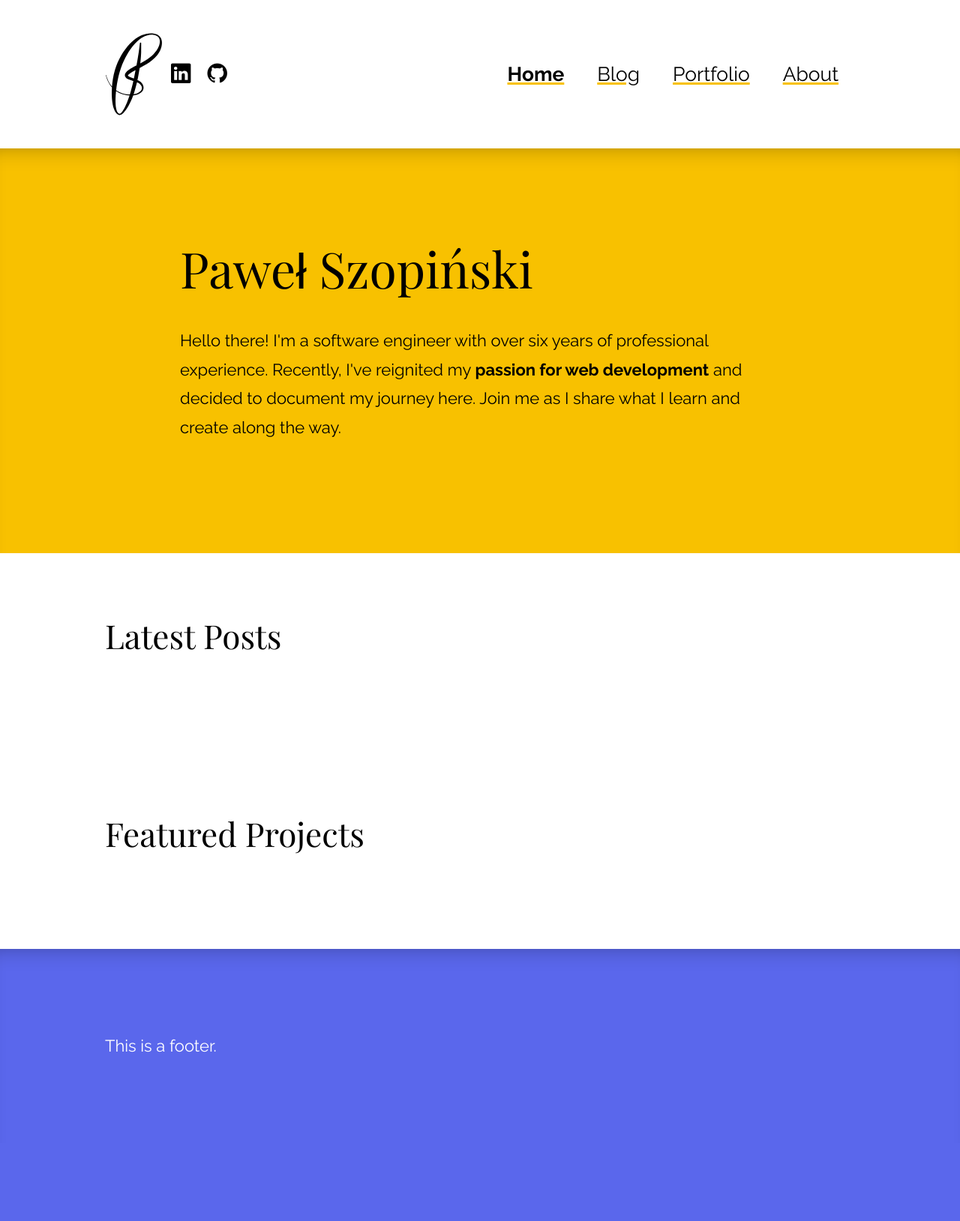
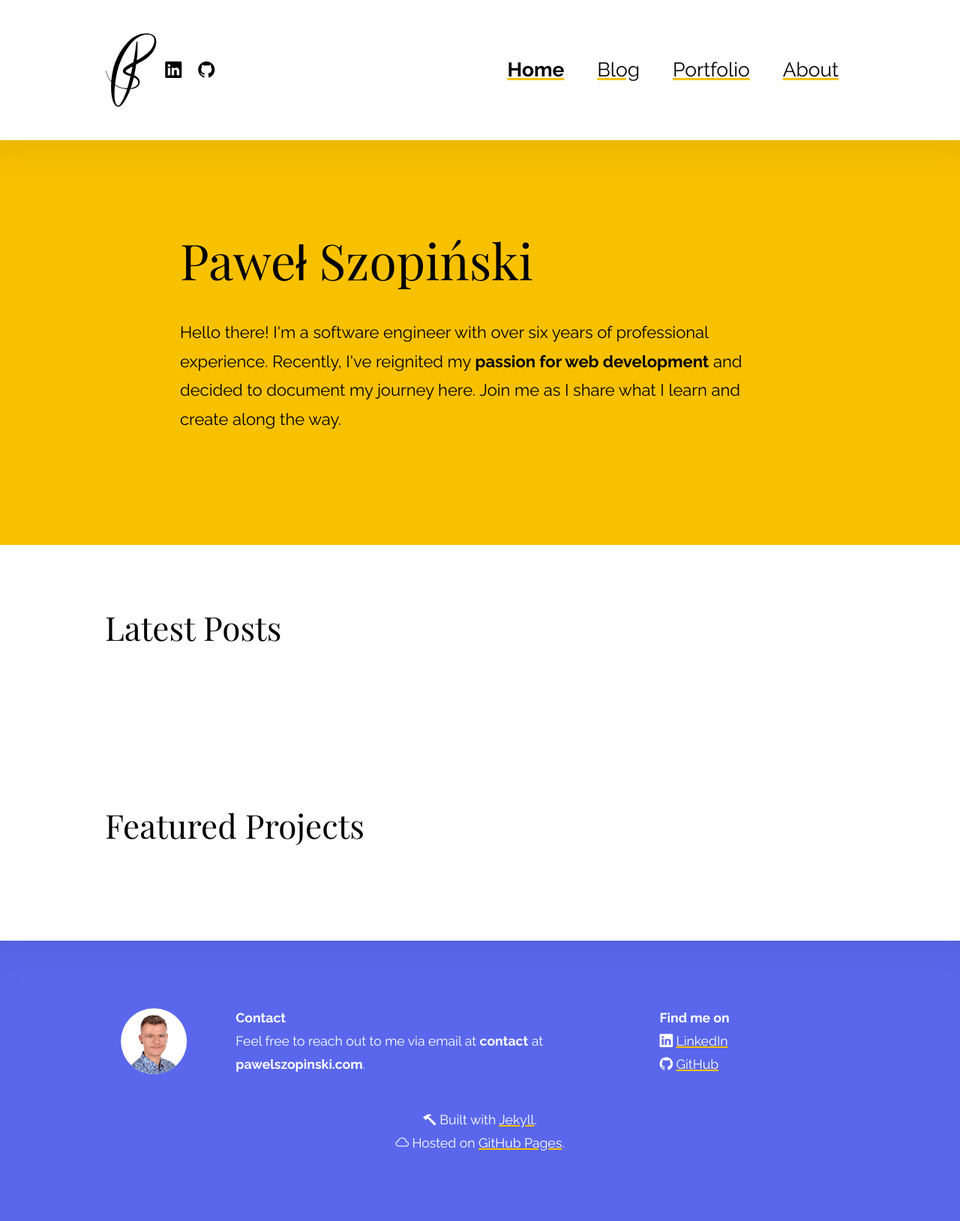
Before and after one commit to pszopinski/pszopinski.github.io, a Jekyll site: the page built from index.html, in a window 1280 px wide. Shown: the whole page at 75% size. Built offline with Jekyll 4.4.1, drawn with Linux system fonts in a browser that asks for light colours; some web fonts are replaced; before the commit the page ends 1525 px from its top, so only the background shows below that.

Commit message:
Add footer
Additionally, tweak header sizing.
Social media links have been extracted to a data file.

```diff
--- /dev/null
+++ b/_data/social_media.yml
@@ -0,0 +1,6 @@
+- name: LinkedIn
+  url: https://www.linkedin.com/in/pawe%C5%82-szopi%C5%84ski-1a6709160/
+  bootstrap_icon: linkedin
+- name: GitHub
+  url: https://github.com/pszopinski/
+  bootstrap_icon: github
--- a/_includes/footer.html
+++ b/_includes/footer.html
@@ -1,5 +1,33 @@
-<footer class="segment">
+<footer class="footer segment">
   <div class="segment-content">
-    <p>This is a footer.</p>
+
+    <div class="flex-container">
+      <div class="portrait-circle"></div>
+
+      <div class="contact-info">
+        <p class="bold">Contact</p>
+        <p>
+          Feel free to reach out to me via email at
+          <strong>contact</strong> at <strong>pawelszopinski.com</strong>.
+        </p>
+      </div>
+
+      <div class="social-media-links">
+        <p class="bold">Find me on</p>
+        <ul>
+          {% for item in site.data.social_media %}
+            <li>
+              <a href="{{ item.url }}" target="_blank" class="bi bi-{{ item.bootstrap_icon }}">{{ item.name }}</a>
+            </li>
+          {% endfor %}
+        </ul>
+      </div>
+    </div>
+
+    <p class="under-the-hood">
+      <span class="bi bi-hammer">Built with <a href="https://jekyllrb.com/" target="_blank">Jekyll</a>.</span><br>
+      <span class="bi bi-cloud">Hosted on <a href="https://pages.github.com/" target="_blank">GitHub Pages</a>.</span>
+    </p>
+
   </div>
 </footer>
--- a/_includes/header.html
+++ b/_includes/header.html
@@ -7,14 +7,12 @@
       </svg>
     </a>
 
-    <div class="social-media-links">
-      <a href="https://www.linkedin.com/in/pawe%C5%82-szopi%C5%84ski-1a6709160/" target="_blank" title="LinkedIn"
-        class="icon">
-        <i class="bi-linkedin"></i>
-      </a>
-      <a href="https://github.com/pszopinski/" target="_blank" title="GitHub" class="icon">
-        <i class="bi-github"></i>
-      </a>
+    <div class="social-media-icons">
+      {% for item in site.data.social_media %}
+        <a href="{{ item.url }}" target="_blank" title="{{ item.name }}">
+          <span class="bi bi-{{ item.bootstrap_icon }}"></span>
+        </a>
+      {% endfor %}
     </div>
 
     <nav class="main-nav">
@@ -29,12 +27,12 @@
       </ul>
     </nav>
 
-    <button title="Menu" id="open-mobile-menu" class="icon">
-      <i class="bi-list"></i>
+    <button title="Menu" id="open-mobile-menu">
+      <i class="bi bi-list"></i>
     </button>
 
-    <button title="Close" id="close-mobile-menu" class="icon">
-      <i class="bi-x-lg"></i>
+    <button title="Close" id="close-mobile-menu">
+      <i class="bi bi-x-lg"></i>
     </button>
 
   </div>
--- a/assets/css/base.css
+++ b/assets/css/base.css
@@ -56,7 +56,17 @@ h2 {
 
 a {
   color: inherit;
-  text-decoration: underline solid 0.1em;
+  text-decoration-line: underline;
+  text-decoration-color: var(--yellow);
+  text-decoration-thickness: 0.1em;
+}
+
+.bold {
+  font-weight: bold;
+}
+
+.bi:not(:empty)::before {
+  margin-right: 0.25em;
 }
 
 /* Structure */
@@ -65,6 +75,12 @@ a {
 
   background-color: white;
   color: black;
+}
+
+main .segment:first-child,
+.footer {
+  --shadow-opacity: 0.1;
+  box-shadow: inset 0 3rem 3rem -3rem rgba(0, 0, 0, var(--shadow-opacity));
 }
 
 .segment-content {
@@ -76,8 +92,6 @@ a {
 .header {
   padding-top: var(--medium-gap);
   padding-bottom: var(--medium-gap);
-  font-size: 1.2em;
-  line-height: 1;
 }
 
 .header .flex-container {
@@ -86,23 +100,24 @@ a {
 }
 
 .logo {
-  height: 5rem;
+  height: 4.5rem;
 }
 
 .logo svg {
   height: 100%;
 }
 
-.social-media-links {
+.header .social-media-icons {
   display: flex;
 }
 
-.header .icon {
+.header .bi {
   padding: calc(0.5 * var(--small-gap));
 }
 
 .main-nav {
   margin-left: auto;
+  font-size: 1.2em;
 }
 
 .main-nav ul {
@@ -117,7 +132,6 @@ a {
 .main-nav a {
   display: block;
   padding: calc(0.5 * var(--medium-gap));
-  text-decoration-color: var(--yellow);
 }
 
 .main-nav a.current {
@@ -141,11 +155,11 @@ a {
 /* Mobile menu */
 @media (width <= 400px) {
   .header {
-    font-size: 2em;
+    font-size: 1.5em;
   }
 
   .logo {
-    height: 3.5rem;
+    height: 3rem;
   }
 
   /* Collapsed */
@@ -153,7 +167,7 @@ a {
     display: block;
   }
 
-  body:not(.mobile-menu-shown) .social-media-links,
+  body:not(.mobile-menu-shown) .social-media-icons,
   body:not(.mobile-menu-shown) .main-nav {
     display: none;
   }
@@ -175,21 +189,19 @@ a {
     height: 100%;
     flex-wrap: wrap;
     align-content: space-between;
-    row-gap: var(--large-gap);
   }
 
   body.mobile-menu-shown .main-nav {
     order: 1;
     flex: 100%;
-    align-self: stretch;
   }
 
   body.mobile-menu-shown .main-nav ul {
     flex-direction: column;
-    gap: var(--large-gap);
+    gap: var(--small-gap);
   }
 
-  body.mobile-menu-shown .social-media-links {
+  body.mobile-menu-shown .social-media-icons {
     order: 2;
     flex: 100%;
     justify-content: center;
@@ -197,14 +209,61 @@ a {
 }
 
 /* Main */
-main .segment:first-child {
-  --shadow-opacity: 0.5;
-  box-shadow: inset 0 1rem 2rem -2rem rgba(0, 0, 0, var(--shadow-opacity));
+
+/* Footer */
+.footer {
+  background-color: inherit;
+  color: inherit;
+  font-size: 0.8em;
 }
 
-/* Footer */
-footer.segment {
-  background-color: inherit;
-  color: inherit;
-  box-shadow: inset 0 1rem 2rem -2rem black;
+.footer p {
+  margin: 0;
 }
+
+.footer ul {
+  margin: 0;
+  padding: 0;
+  list-style: none;
+}
+
+.footer .flex-container {
+  display: flex;
+  gap: var(--medium-gap);
+  margin-bottom: var(--medium-gap);
+}
+
+.portrait-circle {
+  flex: 1;
+  height: 4rem;
+  align-self: center;
+  clip-path: circle(closest-side);
+  background: url("../images/portrait-cropped.png") bottom / auto 90% no-repeat, currentColor;
+}
+
+.contact-info {
+  flex: 4;
+}
+
+.social-media-links {
+  flex: 2;
+  white-space: nowrap;
+}
+
+.under-the-hood {
+  text-align: center;
+}
+
+@media (width <= 400px) {
+  .footer .flex-container {
+    flex-direction: column;
+  }
+
+  .portrait-circle {
+    display: none;
+  }
+
+  .under-the-hood {
+    text-align: revert;
+  }
+}
--- a/assets/css/home.css
+++ b/assets/css/home.css
@@ -3,7 +3,10 @@
   display: flex;
 
   background-color: var(--yellow);
-  --shadow-opacity: 1;
+}
+
+#introduction a {
+  text-decoration-color: currentColor;
 }
 
 #introduction .segment-content {
```
Also changed, not shown: assets/images/portrait-cropped.png (added).
